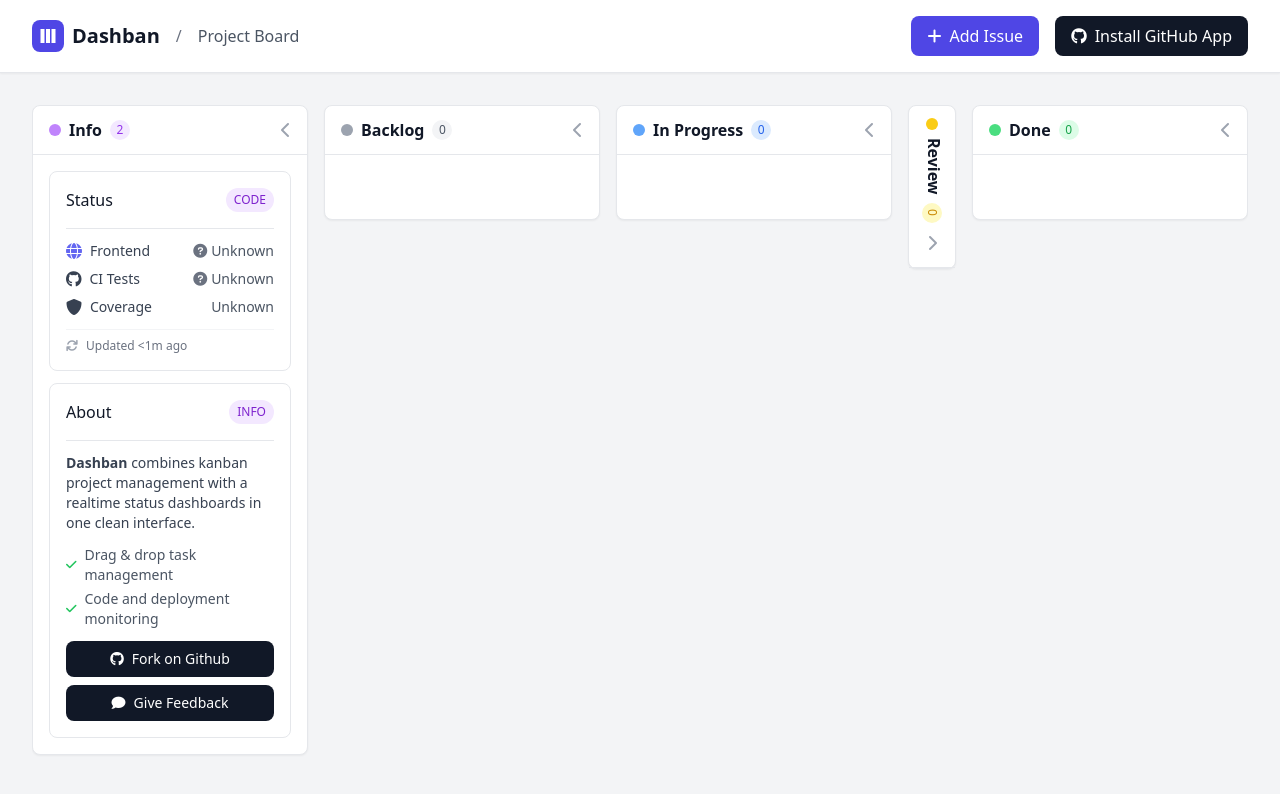
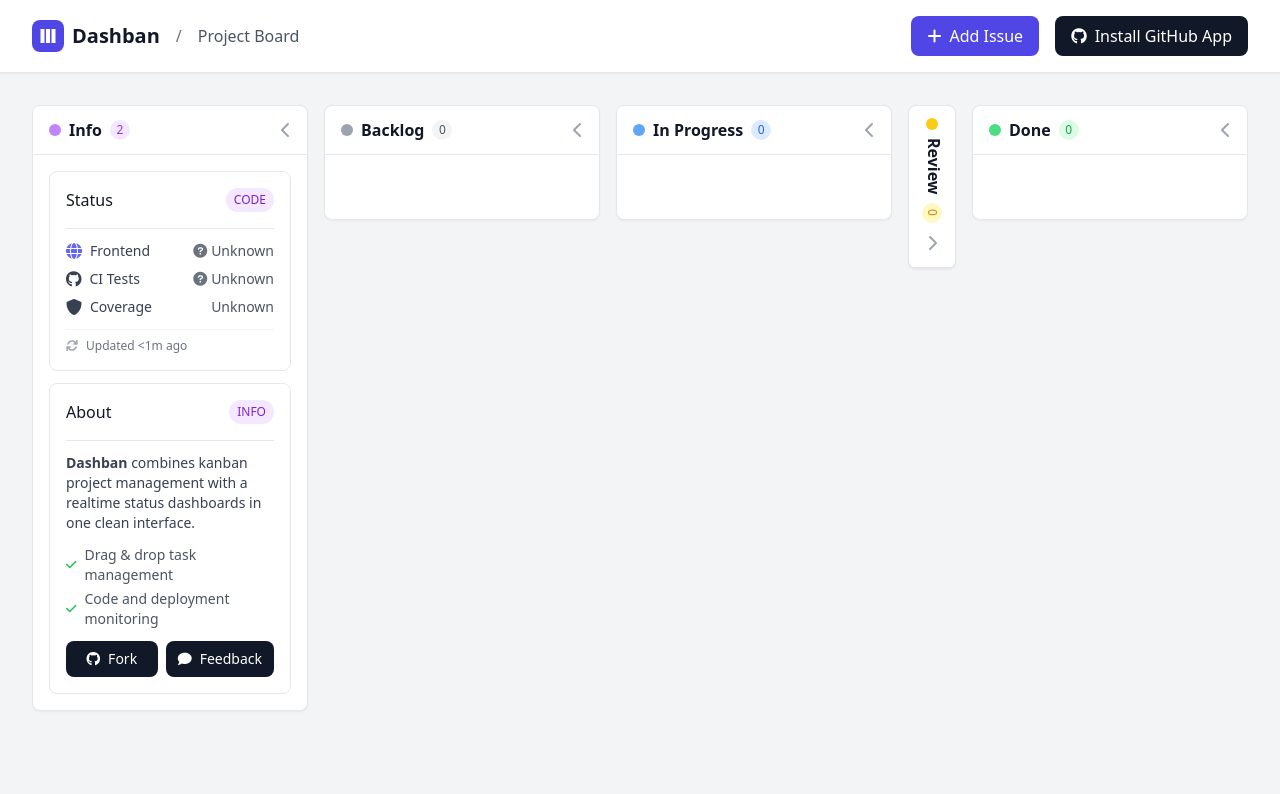
Before and after one commit to super3/dashban, a website: page index.html in a window 1280 px wide. Drawn offline with nearby package versions, Linux system fonts and the light colour scheme; no server answers.

Commit message:
Simplify Buttons

```diff
--- a/index.html
+++ b/index.html
@@ -278,17 +278,20 @@
                                 </ul>
                             </div>
 
+                            <!-- Buttons Row -->
+                            <div class="flex space-x-2">
                                 <!-- Fork Button -->
-                            <a href="https://github.com/super3/dashban" target="_blank" class="flex items-center justify-center space-x-2 bg-gray-900 hover:bg-gray-800 text-white px-3 py-2 rounded-lg text-sm font-medium transition-colors duration-200 w-full mb-2">
+                                <a href="https://github.com/super3/dashban" target="_blank" class="flex items-center justify-center space-x-2 bg-gray-900 hover:bg-gray-800 text-white px-3 py-2 rounded-lg text-sm font-medium transition-colors duration-200 flex-1">
                                     <i class="fab fa-github"></i>
-                                <span>Fork on Github</span>
+                                    <span>Fork</span>
                                 </a>
 
                                 <!-- Give Feedback Button -->
-                            <a href="https://github.com/super3/dashban/issues/new?template=feedback.md&title=[Feedback]%20" target="_blank" class="flex items-center justify-center space-x-2 bg-gray-900 hover:bg-gray-800 text-white px-3 py-2 rounded-lg text-sm font-medium transition-colors duration-200 w-full">
+                                <a href="https://github.com/super3/dashban/issues/new?template=feedback.md&title=[Feedback]%20" target="_blank" class="flex items-center justify-center space-x-2 bg-gray-900 hover:bg-gray-800 text-white px-3 py-2 rounded-lg text-sm font-medium transition-colors duration-200 flex-1">
                                     <i class="fas fa-comment"></i>
-                                <span>Give Feedback</span>
+                                    <span>Feedback</span>
                                 </a>
+                            </div>
                         </div>
 
                     </div>
```
Lines whose indentation alone changed are shown as unchanged.
